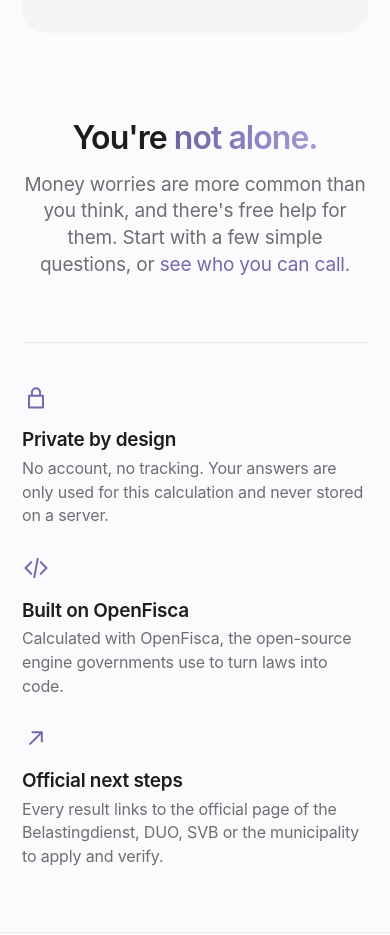
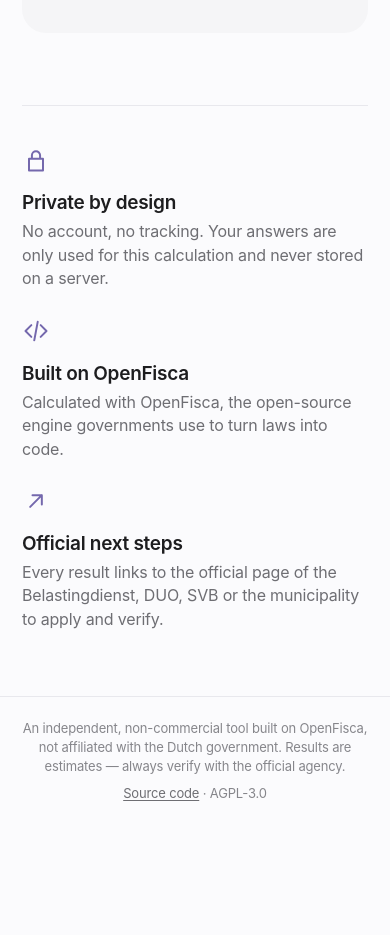
Before and after one commit to appearance-benjamin/eli-check, a plain HTML site: page web/index.html in a window 390 px wide. Shown: the part 2367-3302 px from the top of the page. After the commit the page ends 3192 px from the top, so only its background shows below. Drawn offline with Linux system fonts and the light colour scheme.

Commit message:
Homepage: drop "You're not alone"
It didn't match the rest of the page. The page now goes from the cards to
the three steps and ends with the features. Help stays reachable from the
top bar and the wide card under the path cards.

Co-Authored-By: Claude Opus 5.5 <noreply@anthropic.com>

```diff
--- a/web/js/app.js
+++ b/web/js/app.js
@@ -215,11 +215,6 @@ function renderHome() {
           <li><strong>${t("step2Title")}</strong><span>${t("step2Text")}</span></li>
           <li><strong>${t("step3Title")}</strong><span>${t("step3Text")}</span></li>
         </ol>
-      </section>
-
-      <section class="closing">
-        <h2>${t("closingTitleA")}<span class="bloom-text">${t("closingTitleB")}</span></h2>
-        <p>${t("closingText")}</p>
       </section>
 
       <section class="features">
--- a/web/js/i18n.js
+++ b/web/js/i18n.js
@@ -30,9 +30,6 @@ const UI = {
     step2Text: "Get an estimate of what you might receive each month.",
     step3Title: "Apply",
     step3Text: "Go straight to the official page and verify your situation there.",
-    closingTitleA: "You're ",
-    closingTitleB: "not alone.",
-    closingText: "Money worries are more common than you think, and there's free help for them. Start with a few simple questions, or <a href=\"#/help\">see who you can call</a>.",
     helpLink: "Help",
     helpPageTitle: "Help and support",
     helpPageLead: "Who to call, free advice and everyday ways to save, from the food bank to second-hand furniture. No questions needed.",
@@ -118,9 +115,6 @@ const UI = {
     step2Text: "Zie een schatting van wat je per maand kunt krijgen.",
     step3Title: "Vraag aan",
     step3Text: "Ga direct naar de officiële pagina en controleer daar je situatie.",
-    closingTitleA: "Je staat er ",
-    closingTitleB: "niet alleen voor.",
-    closingText: "Geldzorgen komen vaker voor dan je denkt, en er is gratis hulp voor. Begin met een paar simpele vragen, of <a href=\"#/help\">kijk wie je kunt bellen</a>.",
     helpLink: "Hulp",
     helpPageTitle: "Hulp en steun",
     helpPageLead: "Wie je kunt bellen, gratis advies en manieren om te besparen, van de voedselbank tot tweedehands meubels. Zonder vragen vooraf.",
--- a/web/styles.css
+++ b/web/styles.css
@@ -384,11 +384,6 @@ button { font: inherit; color: inherit; }
 .steps li:hover::before { transform: scale(1.12); }
 .steps li strong { display: block; font-size: 19px; margin-bottom: 4px; letter-spacing: -0.015em; }
 .steps li span { color: var(--text-2); font-size: 16px; }
-
-/* The last word on the homepage. */
-.closing { text-align: center; padding: 16px 0 88px; }
-.closing h2 { font-size: clamp(32px, 5vw, 52px); letter-spacing: -0.03em; line-height: 1.08; }
-.closing p { max-width: 560px; margin: 16px auto 0; color: var(--text-2); font-size: 19px; line-height: 1.4; }
 
 /* The Help page: who to call, free help and ways to save, for everyone. */
 .help-page { max-width: 980px; margin: 0 auto; padding: 18px 22px 88px; }
@@ -1038,7 +1033,6 @@ body:has(.home-hero) .backdrop { opacity: 0; }
   .paths, .cards { grid-template-columns: 1fr; }
   .features { grid-template-columns: 1fr; gap: 26px; padding: 40px 0 64px; }
   .steps { margin-top: 48px; }
-  .closing { padding-bottom: 64px; }
   .steps { padding: 36px 24px; }
   .steps ol { grid-template-columns: 1fr; }
   .path { min-height: 0; padding: 28px 24px; }
```
